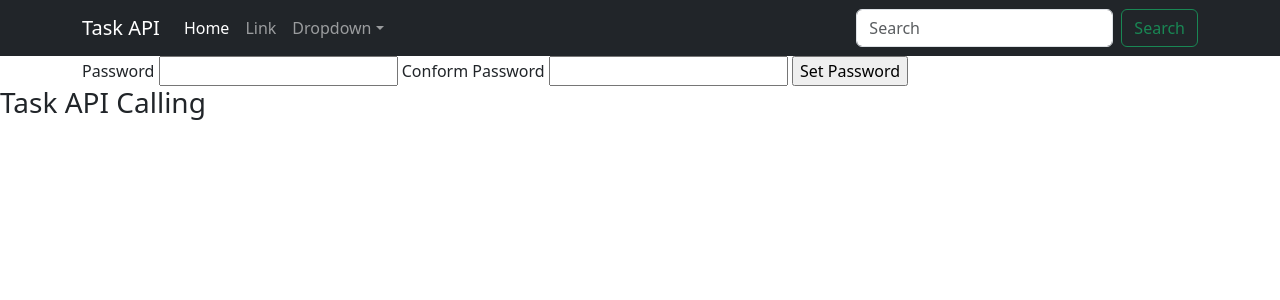
After one commit to farad-alam/Django-ToDo-REST-API, a Django app: page /accounts/reset-account-password/ in a window 1280 px wide. The commit adds this page. Shown: the top 300 px of the page. Run offline with Django 5.2, Linux system fonts and the light colour scheme.

Commit message:
Reset link send to email applyed in Front End

```diff
--- a/accounts/urls.py
+++ b/accounts/urls.py
@@ -12,5 +12,11 @@
 
     path('request-password-reset/', views.request_password_reset, name='request-password-reset'),
     path('reset-password/', views.reset_password, name='reset-password'),
-    path('token-verify/', views.verify_password_restet_token, name='token-verify')
+    path('token-verify/', views.verify_password_restet_token, name='token-verify'),
+
+
+    #View URL
+    path('request-password-reset-view/', views.request_password_reset_view, name='request-password-reset-view'),
+    path('reset-account-password/', views.reset_password_view, name='reset-password-view'),
+
 ]
--- a/accounts/views.py
+++ b/accounts/views.py
@@ -58,7 +58,7 @@
     uid = urlsafe_base64_encode(force_bytes(user.pk))
 
     # Create password reset link
-    reset_link = f"{request.build_absolute_uri('/accounts/reset-password/')}?uid={uid}&token={token}"
+    reset_link = f"{request.build_absolute_uri('/accounts/reset-account-password/')}?uid={uid}&token={token}"
 
     # Send email
     subject = "Password Reset Request"
@@ -144,3 +144,10 @@
 
 def registration_view(request):
     return HttpResponse('sound from accounts!!!')
+
+
+def request_password_reset_view(request):
+    return render(request, 'request_password_reset.html')
+
+def reset_password_view(request):
+    return render(request, 'reset_password.html')
--- a/templates/password_reset_email.html
+++ b/templates/password_reset_email.html
@@ -1,4 +1,4 @@
 <p>Hi {{ user.first_name }},</p>
 <p>You requested a password reset. Click the link below to reset your password:</p>
-<a href="{{ reset_link }}">Reset Password</a>
+<a href="{{ reset_link|safe }}">Reset Password</a>
 <p>If you did not request this, please ignore this email.</p>
--- /dev/null
+++ b/templates/reset_password.html
@@ -0,0 +1,32 @@
+{% extends "base.html" %}
+
+{% block content-body %}
+
+<div class="container">
+    <form action="" method="post">
+
+        <label for="Password">Password</label>
+        <input type="password" name="password1" id="password1">
+
+        <label for="Password">Conform Password</label>
+        <input type="password" name="password2" id="password2">
+
+        <input type="submit" value="Set Password">
+    </form>
+</div>
+
+<script>
+
+    function getQueryParams() {
+            const params = new URLSearchParams(window.location.search);
+            const uid = params.get('uid');
+            const token = params.get('token');
+            return { uid, token };
+        }
+
+    const {uid, token} = getQueryParams()
+    console.log(uid, token)
+
+</script>
+
+{% endblock content-body %}
```
Also changed, not shown: templates/request_password_reset.html (added, +86 -0 lines).
